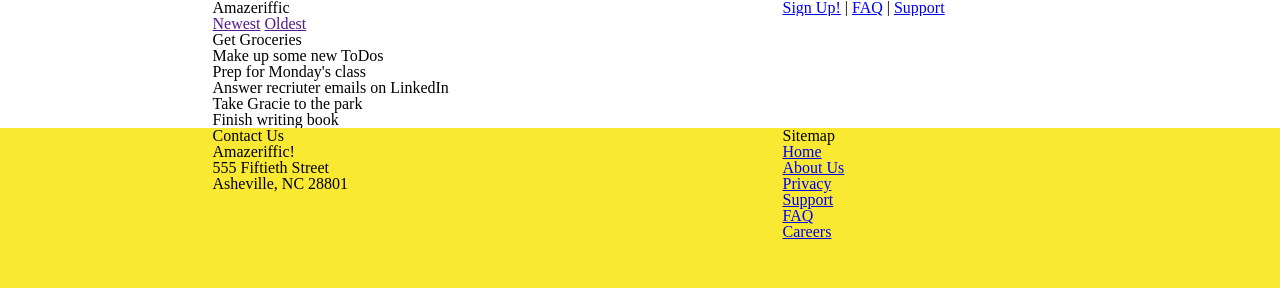
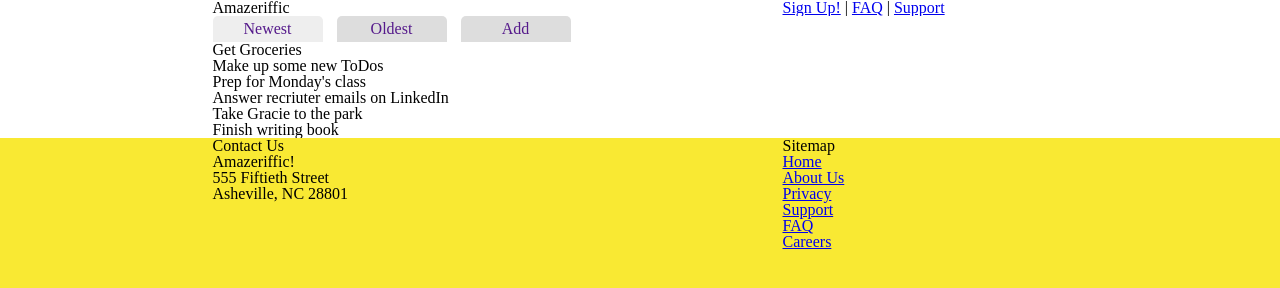
Before and after one commit to Rey-commits/Webrey_Practice, a plain HTML site: page Chapter4/Interactivity to Amazeriffic/index.html in a window 1280 px wide. Drawn offline with Linux system fonts and the light colour scheme.

Commit message:
main has been modified

```diff
--- a/Chapter4/Interactivity to Amazeriffic/index.html
+++ b/Chapter4/Interactivity to Amazeriffic/index.html
@@ -23,7 +23,7 @@
         <div class="tabs">
           <a href=""><span class="active">Newest</span></a>
           <a href=""><span>Oldest</span></a>
-          <a href=""><span><Add/span></a>
+          <a href=""><span>Add</span></a>
         </div>
         <div class="content">
           <ul>
--- a/Chapter4/Interactivity to Amazeriffic/style.css
+++ b/Chapter4/Interactivity to Amazeriffic/style.css
@@ -50,3 +50,17 @@ footer .sitemap {
   float: right;
   width: 285px;
 }
+
+.tabs a span {
+  display: inline-block;
+  border-radius: 5px 5px 0 0;
+  width: 100px;
+  margin-right: 10px;
+  text-align: center;
+  background: #ddd;
+  padding: 5px;
+}
+
+.tabs a span.active {
+  background: #eee;
+}
```
